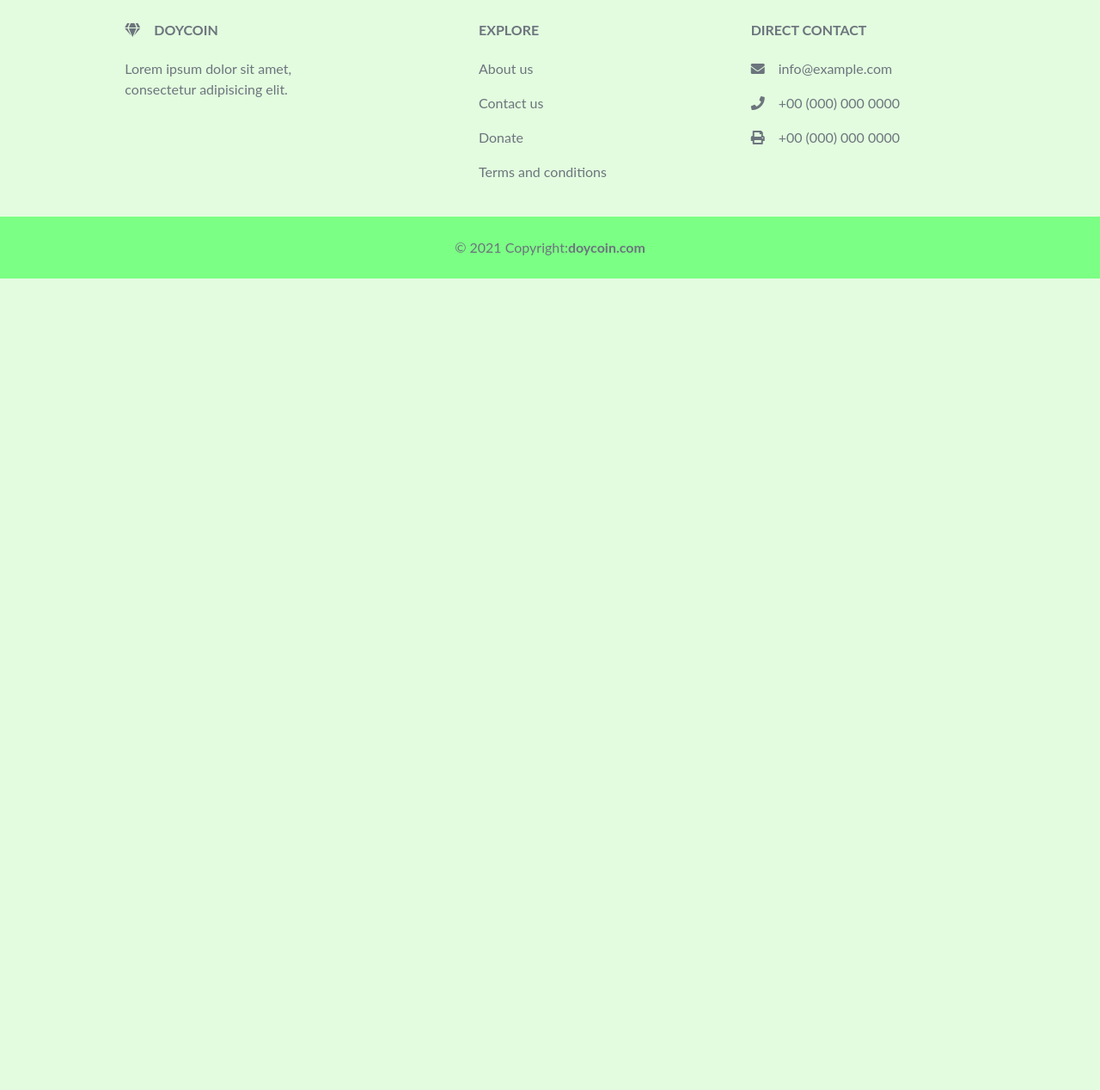
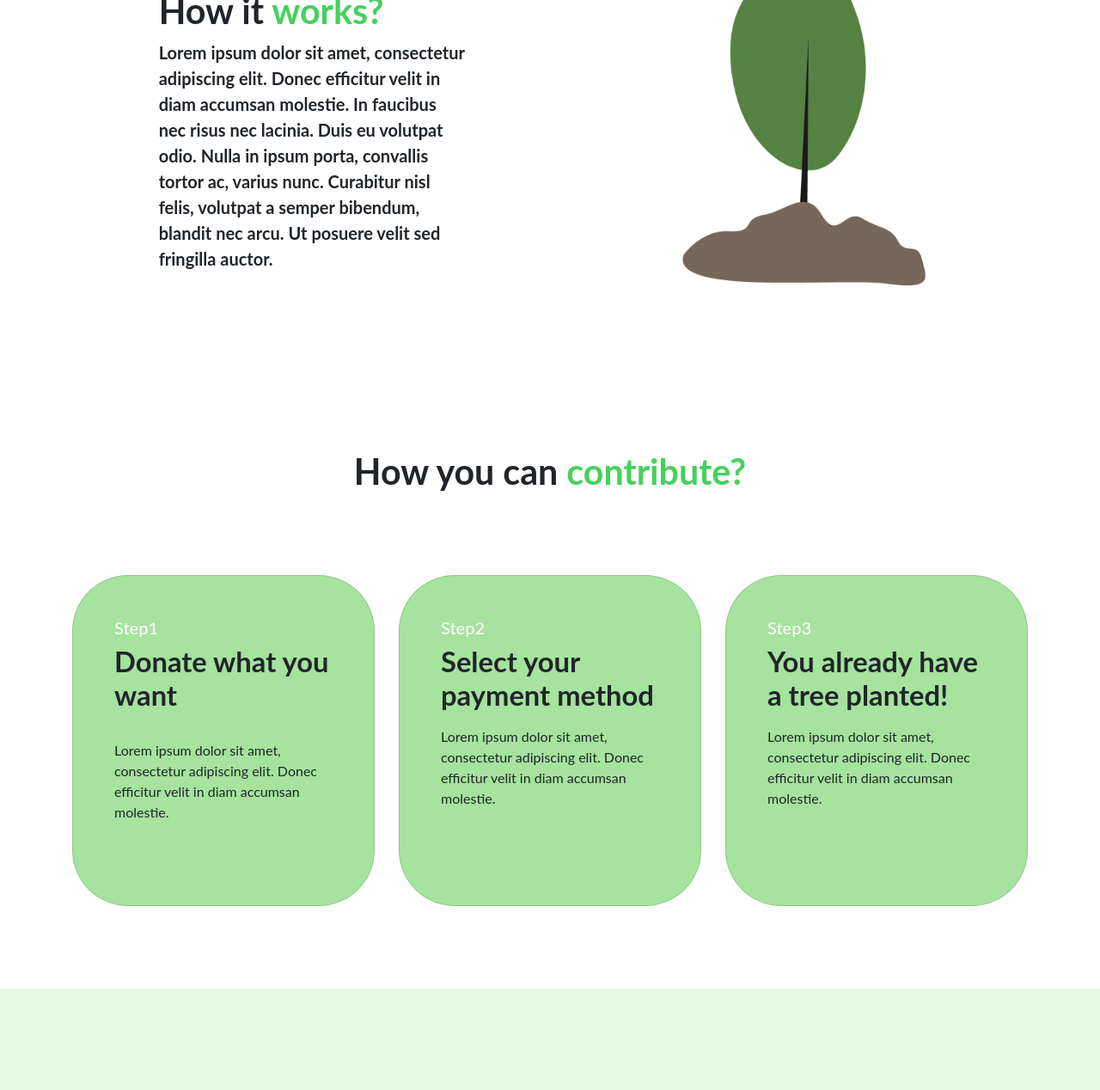
Before and after one commit to srteerra/doycoin-old, a website: page src/public/index.pug in a window 1280 px wide. Shown: the part 933-2201 px from the top of the page at 86% size. Before the commit the page ends 1257 px from the top, so only its background shows below. Drawn offline with nearby package versions, Linux system fonts and the light colour scheme; files that its build step writes are made by us from their sources.

Commit message:
info & cards

```diff
--- a/src/public/index.pug
+++ b/src/public/index.pug
@@ -35,6 +35,48 @@ body(id='page-top')
                      span(class='fw-bold') Cryptos
                      | as payment method.
                   p(class='my-4 fw-bold') $1 = Tree
+
+      // Content info
+      div(class='py-5 bg-body content')
+         div(class='container-fluid p-5')
+            div(class='row')
+               div(class='col-12 col-xl-5 offset-xl-1  p-5')
+                  span(class='text-success fw-bolder fs-4') DoyCoin
+                  h3(class='fw-bolder fs-1') How it
+                     span(class='text-success') works?
+                  p(class=' fw-bold fs-5 pe-lg-5') Lorem ipsum dolor sit amet, consectetur adipiscing elit. Donec efficitur velit in diam accumsan molestie. In faucibus nec risus nec lacinia. Duis eu volutpat odio. Nulla in ipsum porta, convallis tortor ac, varius nunc. Curabitur nisl felis, volutpat a semper bibendum, blandit nec arcu. Ut posuere velit sed fringilla auctor.
+               div(class='col-12 col-xl-5 p-5 d-flex justify-content-xl-end justify-content-center')
+                  img( id ='image__content' src="./assets/sappling-icon.png", alt="image-tree")
+
+         //Cards
+         h2(class='p-5 m-5 text-center fs-1 fw-bolder') How you can
+            span(class='text-success')  contribute?
+         div(class='container')
+            div(class='row')
+               div(class='col-xl-4 d-flex justify-content-center mb-5')
+                  div(class='card bg-secondary rounded-4' style='width: 22rem;')
+                     div(class='card-body p-5')
+                        h6(class =' text-white fs-5') Step1
+                        h5(class ='fw-bolder fs-2 pb-4') Donate what you want
+                        p(class ='card-text pb-5') Lorem ipsum dolor sit amet, consectetur adipiscing elit. Donec efficitur velit in diam accumsan molestie.
+               div(class='col-xl-4 d-flex justify-content-center mb-5')
+                  div(class='card bg-secondary rounded-4' style='width: 22rem;')
+                     div(class='card-body p-5')
+                        h6(class ='text-white fs-5') Step2
+                        h5(class ='fw-bolder fs-2 pb-2') Select your payment method
+                        p(class ='card-text') Lorem ipsum dolor sit amet, consectetur adipiscing elit. Donec efficitur velit in diam accumsan molestie.
+               div(class='col-xl-4 d-flex justify-content-center mb-5')
+                  div(class='card bg-secondary rounded-4' style='width: 22rem;')
+                     div(class='card-body p-5')
+                        h6(class =' text-white fs-5') Step3
+                        h5(class ='fw-bolder fs-2 pb-2') You already have a tree planted!
+                        p(class ='card-text ') Lorem ipsum dolor sit amet, consectetur adipiscing elit. Donec efficitur velit in diam accumsan molestie.
+            //Ends cards
+      // Ends content info
+
+
+
+
    // Ends of Main
 
    // Modal
```
Also changed, not shown: src/public/assets/sappling-icon.png (added), src/public/css/index.css, src/public/index.html, 1 other file.
